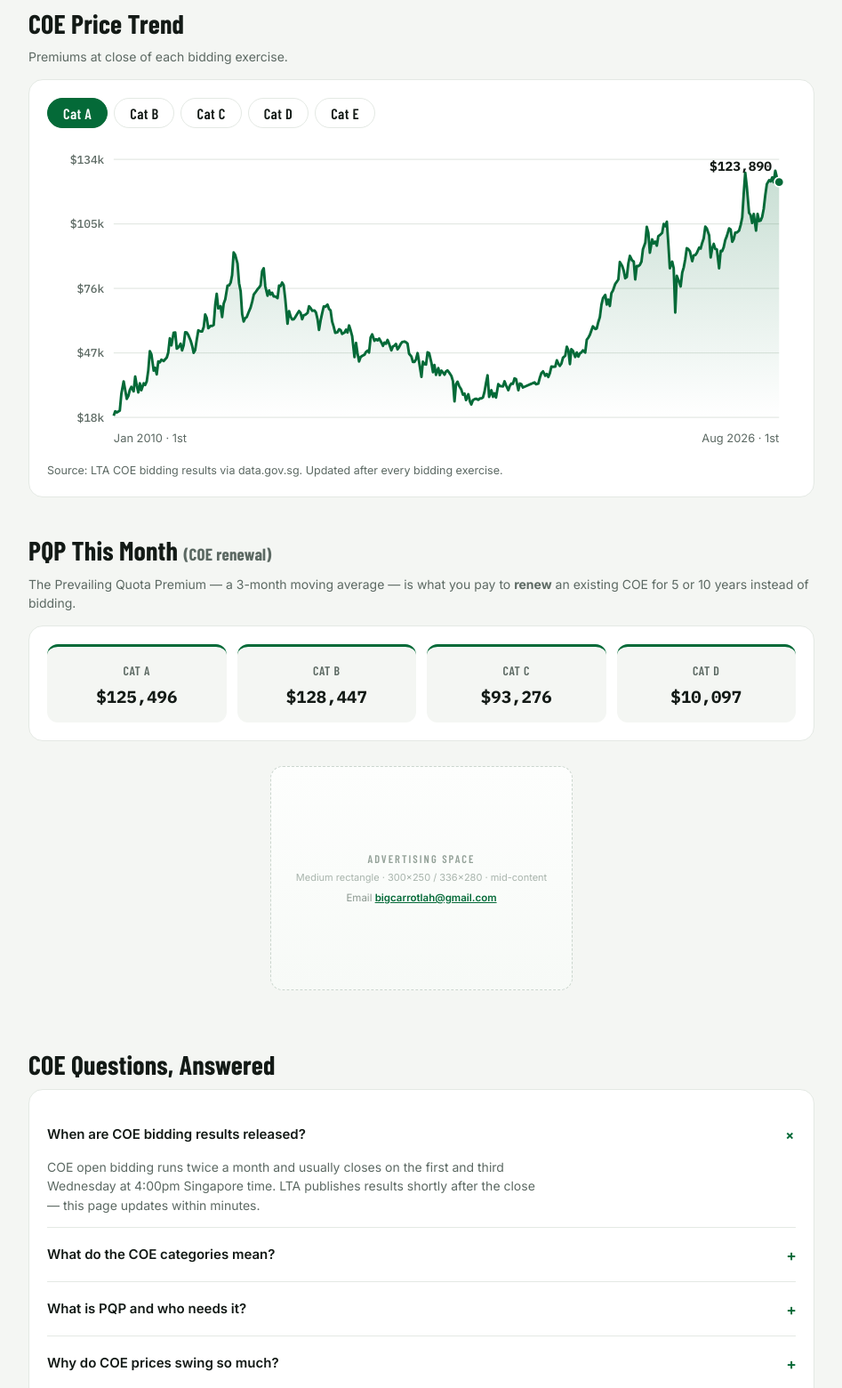
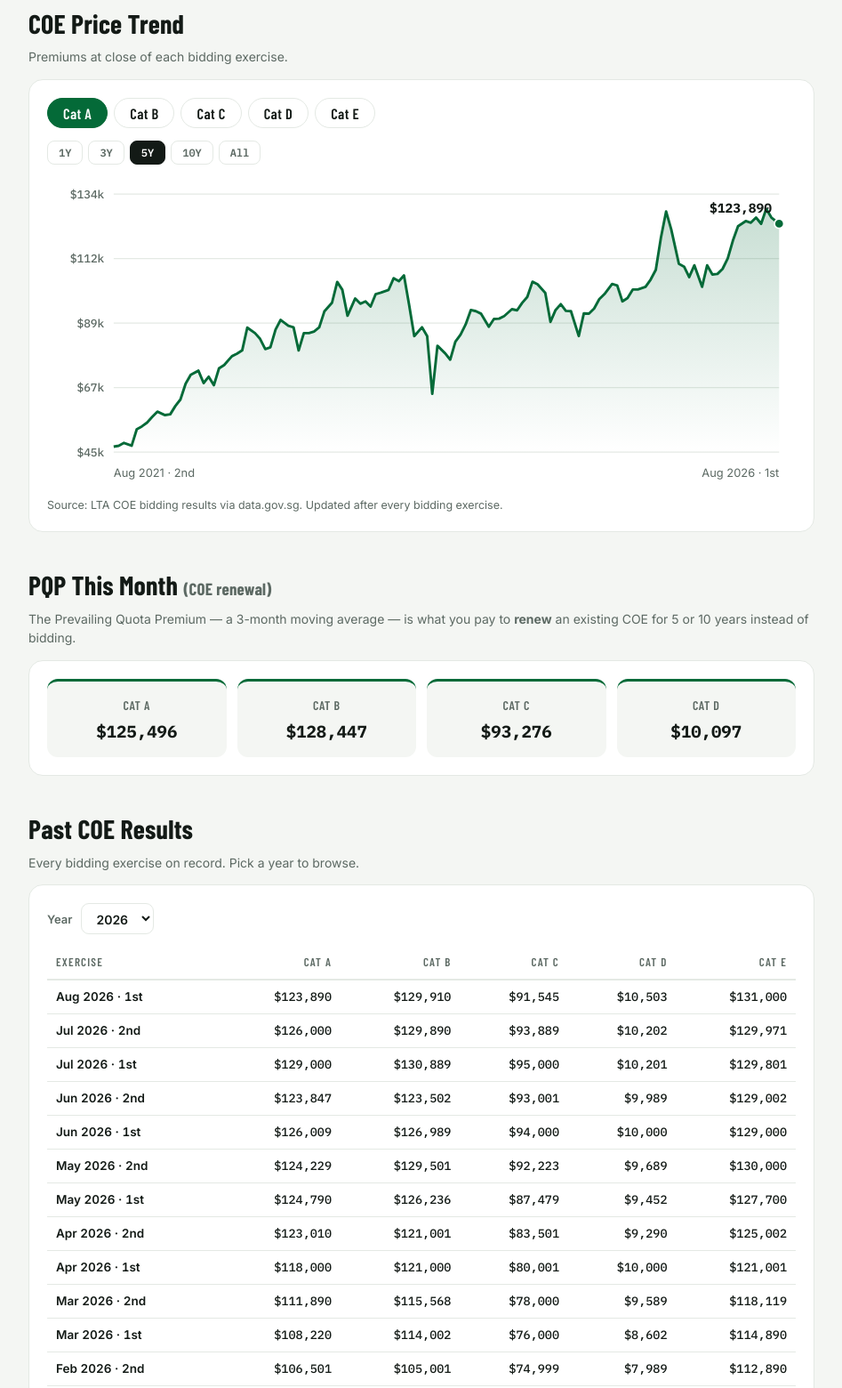
Before and after one commit to bigcarrotlah-debug/coetoday, a plain HTML site: page index.html in a window 1280 px wide. Shown: the part 1119-2679 px from the top of the page at 89% size, without its empty margins (166-1113 px from the left). Drawn offline with nearby package versions, Linux system fonts and the light colour scheme.

Commit message:
Update index.html

```diff
--- a/index.html
+++ b/index.html
@@ -134,6 +134,22 @@ h2{font-family:var(--display);font-weight:700;font-size:30px;letter-spacing:.2px
 .tabs button[aria-pressed="true"]{background:var(--green);border-color:var(--green);color:#fff}
 #chart{width:100%;height:auto;display:block}
 .chart-note{color:var(--muted);font-size:12.5px;margin-top:10px}
+.range{display:flex;gap:6px;flex-wrap:wrap;margin:0 0 12px}
+.range button{font-family:var(--mono);font-weight:600;font-size:12px;padding:5px 12px;border-radius:8px;border:1.5px solid var(--line);background:#fff;color:var(--muted);cursor:pointer;transition:all .15s}
+.range button:hover{border-color:var(--green);color:var(--ink)}
+.range button[aria-pressed="true"]{background:var(--ink);border-color:var(--ink);color:#fff}
+
+/* ---------- Past results table ---------- */
+.tbl-tools{display:flex;align-items:center;gap:10px;margin-bottom:12px;flex-wrap:wrap}
+.tbl-tools label{font-size:13px;color:var(--muted);font-weight:600}
+.tbl-tools select{font-family:var(--body);font-size:14px;font-weight:600;padding:7px 12px;border-radius:9px;border:1.5px solid var(--line);background:#fff;color:var(--ink)}
+.tbl-scroll{overflow-x:auto;-webkit-overflow-scrolling:touch}
+.tbl{width:100%;border-collapse:collapse;font-size:13.5px;min-width:560px}
+.tbl th{font-family:var(--display);font-weight:600;font-size:13px;letter-spacing:1.2px;text-transform:uppercase;color:var(--muted);text-align:right;padding:9px 10px;border-bottom:2px solid var(--line)}
+.tbl th:first-child{text-align:left}
+.tbl td{font-family:var(--mono);font-variant-numeric:tabular-nums;text-align:right;padding:8px 10px;border-bottom:1px solid var(--line)}
+.tbl td:first-child{font-family:var(--body);font-weight:600;text-align:left;white-space:nowrap}
+.tbl tr:hover td{background:#FAFCFA}
 
 /* ---------- PQP ---------- */
 .pqp-grid{display:grid;grid-template-columns:repeat(auto-fit,minmax(140px,1fr));gap:12px}
@@ -223,6 +239,13 @@ footer a{color:#fff}
         <button aria-pressed="false" data-cat="D">Cat D</button>
         <button aria-pressed="false" data-cat="E">Cat E</button>
       </div>
+      <div class="range" id="range-tabs" role="group" aria-label="Choose time range">
+        <button aria-pressed="false" data-range="1">1Y</button>
+        <button aria-pressed="false" data-range="3">3Y</button>
+        <button aria-pressed="true" data-range="5">5Y</button>
+        <button aria-pressed="false" data-range="10">10Y</button>
+        <button aria-pressed="false" data-range="0">All</button>
+      </div>
       <svg id="chart" viewBox="0 0 720 300" role="img" aria-label="COE price history chart">
         <defs><linearGradient id="areafill" x1="0" y1="0" x2="0" y2="1">
           <stop offset="0%" stop-color="#046A38" stop-opacity=".22"/>
@@ -239,6 +262,24 @@ footer a{color:#fff}
     <h2>PQP This Month <span style="font-size:19px;color:var(--muted)">(COE renewal)</span></h2>
     <div class="sec-sub">The Prevailing Quota Premium — a 3-month moving average — is what you pay to <b>renew</b> an existing COE for 5 or 10 years instead of bidding.</div>
     <div class="card"><div class="pqp-grid" id="pqp-grid"></div></div>
+  </section>
+
+  <!-- PAST RESULTS -->
+  <section id="history">
+    <h2>Past COE Results</h2>
+    <div class="sec-sub">Every bidding exercise on record. Pick a year to browse.</div>
+    <div class="card">
+      <div class="tbl-tools">
+        <label for="year-select">Year</label>
+        <select id="year-select" aria-label="Filter results by year"></select>
+      </div>
+      <div class="tbl-scroll">
+        <table class="tbl" aria-live="polite">
+          <thead><tr><th>Exercise</th><th>Cat A</th><th>Cat B</th><th>Cat C</th><th>Cat D</th><th>Cat E</th></tr></thead>
+          <tbody id="tbl-body"></tbody>
+        </table>
+      </div>
+    </div>
   </section>
 
   <!-- AD SLOT 2 -->
@@ -306,7 +347,9 @@ const CAT_META = {
 const fmt = n => n==null ? "—" : "$" + n.toLocaleString("en-SG");
 let DATA = null;
 
-fetch("/data/latest.json").then(r=>r.json()).then(d=>{ DATA=d; render(); drawChart("A"); }).catch(()=>{
+let chartCat="A", chartYears=5;
+
+fetch("/data/latest.json").then(r=>r.json()).then(d=>{ DATA=d; render(); drawChart(); initHistory(); }).catch(()=>{
   document.getElementById("asof").textContent = "Couldn't load results. Refresh to try again.";
 });
 
@@ -388,9 +431,11 @@ function nextBiddingClose(){
 setInterval(tickCountdown, 1000); setTimeout(tickCountdown, 400);
 
 /* Main chart with area fill */
-function drawChart(cat){
+function drawChart(){
+  const cat = chartCat;
   const g = document.getElementById("chart-g");
-  const pts = DATA.exercises.filter(e=>e.premiums[cat]!=null)
+  const cutoff = chartYears>0 ? Date.now() - chartYears*365.25*86400000 : 0;
+  const pts = DATA.exercises.filter(e=>e.premiums[cat]!=null && new Date(e.close_date).getTime()>=cutoff)
     .map(e=>({x:new Date(e.close_date).getTime(), y:e.premiums[cat], label:e.label}));
   if (pts.length<2){ g.innerHTML=""; return; }
   const W=720,H=300,P={l:64,r:16,t:18,b:34};
@@ -420,8 +465,32 @@ document.getElementById("cat-tabs").addEventListener("click", e=>{
   const b = e.target.closest("button"); if(!b) return;
   document.querySelectorAll("#cat-tabs button").forEach(x=>x.setAttribute("aria-pressed","false"));
   b.setAttribute("aria-pressed","true");
-  drawChart(b.dataset.cat);
+  chartCat = b.dataset.cat;
+  drawChart();
 });
+document.getElementById("range-tabs").addEventListener("click", e=>{
+  const b = e.target.closest("button"); if(!b) return;
+  document.querySelectorAll("#range-tabs button").forEach(x=>x.setAttribute("aria-pressed","false"));
+  b.setAttribute("aria-pressed","true");
+  chartYears = parseInt(b.dataset.range, 10);
+  drawChart();
+});
+
+/* Past results table with year filter */
+function initHistory(){
+  const sel = document.getElementById("year-select");
+  const years = [...new Set(DATA.exercises.map(e=>e.close_date.slice(0,4)))].sort().reverse();
+  sel.innerHTML = years.map(y=>`<option value="${y}">${y}</option>`).join("");
+  sel.addEventListener("change", ()=>renderHistory(sel.value));
+  renderHistory(years[0]);
+}
+function renderHistory(year){
+  const body = document.getElementById("tbl-body");
+  const rows = DATA.exercises.filter(e=>e.close_date.startsWith(year)).slice().reverse();
+  body.innerHTML = rows.map(e=>
+    `<tr><td>${e.label}</td>`+["A","B","C","D","E"].map(c=>`<td>${fmt(e.premiums[c])}</td>`).join("")+`</tr>`
+  ).join("");
+}
 </script>
 </body>
 </html>
```
